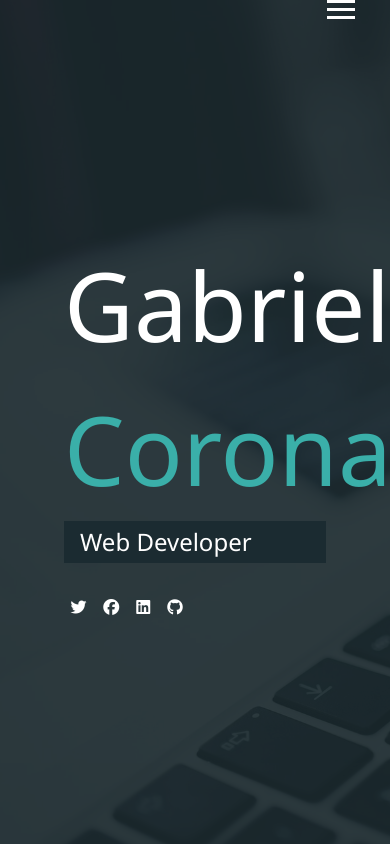
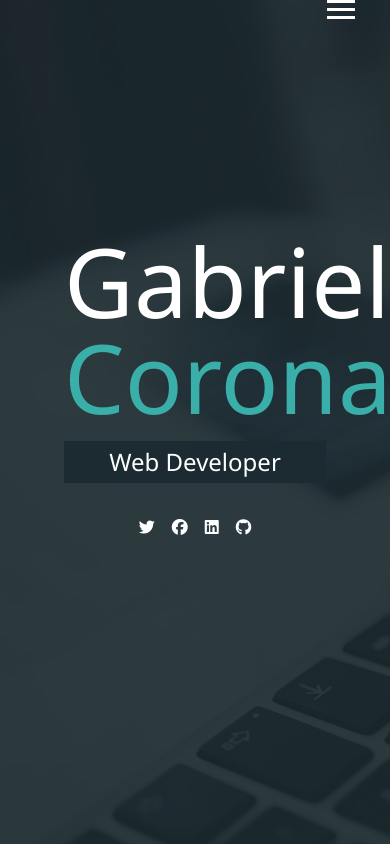
Before and after one commit to crowng/responsive_portfolio, a website: page dist/index.html in a window 390 px wide. Drawn offline with Linux system fonts and the light colour scheme.

Commit message:
Added Media Querys and made menu overlay responsive

```diff
--- a/scss/_config.scss
+++ b/scss/_config.scss
@@ -28,3 +28,27 @@
     }
   }
 }
+
+// Media Query mixin
+@mixin mediaSm {
+  @media screen and (max-width: 500px) {
+    @content;
+  }
+}
+
+@mixin mediaMd {
+  @media screen and (max-width: 768px) {
+    @content;
+  }
+}
+
+@mixin mediaLg {
+  @media screen and (min-width: 769px) and (max-width: 1170px) {
+    @content;
+  }
+}
+@mixin mediaXl {
+  @media screen and (min-width: 1171px) {
+    @content;
+  }
+}
--- /dev/null
+++ b/scss/_mobile.scss
@@ -0,0 +1,51 @@
+// Widescreens
+@include mediaXl {
+}
+// Desktops && Laptops
+@include mediaLg {
+}
+// Tablets && Small laptops
+@include mediaMd {
+  main {
+    align-items: center;
+    text-align: center;
+    .lg-heading {
+      line-height: 1;
+      margin-bottom: 1rem;
+    }
+  }
+
+  ul.menu-nav,
+  div.menu-branding {
+    float: none;
+    width: 100%;
+    min-height: 0;
+
+    &.show {
+      transform: translate3d(0, 0, 0);
+    }
+  }
+
+  .menu-nav {
+    height: 70vh;
+    transform: translate3d(-100%, 0, 0);
+    font-size: 24px;
+  }
+
+  .menu-branding {
+    height: 30vh;
+    transform: translate3d(100%, 0, 0);
+
+    .portrait {
+      background: url("../img/portrait_small.jpg");
+      width: 150px;
+      height: 150px;
+    }
+  }
+}
+// SmartPhones
+@include mediaSm {
+  main#home h1 {
+    margin-top: 10vh;
+  }
+}
--- a/scss/index.scss
+++ b/scss/index.scss
@@ -1,5 +1,6 @@
 @import "config";
 @import "menu";
+@import "mobile";
 
 * {
   box-sizing: border-box;
```
Also changed, not shown: dist/css/index.css.
